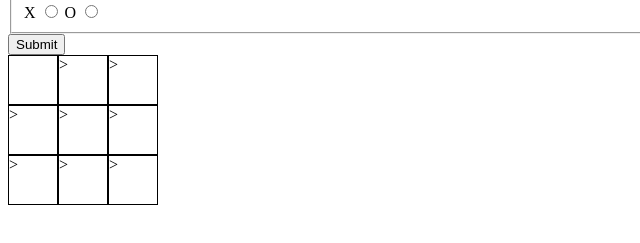
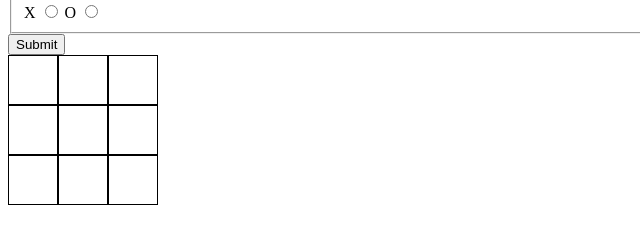
Before and after one commit to drrckchng/tic-tac-toe, a plain HTML site: page index.html in a window 1280 px wide. Shown: the part 149-392 px from the top of the page, 0-640 px from the left. Drawn offline with Linux system fonts and the light colour scheme.

Commit message:
Remove extra symbol

```diff
--- a/index.html
+++ b/index.html
@@ -35,14 +35,14 @@
     </form>
     <div id="game-board">
       <div class="game-square" data-index="0"></div>
-      <div class="game-square" data-index="1">></div>
-      <div class="game-square" data-index="2">></div>
-      <div class="game-square" data-index="3">></div>
-      <div class="game-square" data-index="4">></div>
-      <div class="game-square" data-index="5">></div>
-      <div class="game-square" data-index="6">></div>
-      <div class="game-square" data-index="7">></div>
-      <div class="game-square" data-index="8">></div>
+      <div class="game-square" data-index="1"></div>
+      <div class="game-square" data-index="2"></div>
+      <div class="game-square" data-index="3"></div>
+      <div class="game-square" data-index="4"></div>
+      <div class="game-square" data-index="5"></div>
+      <div class="game-square" data-index="6"></div>
+      <div class="game-square" data-index="7"></div>
+      <div class="game-square" data-index="8"></div>
     </div>
   </body>
 </html>
```
